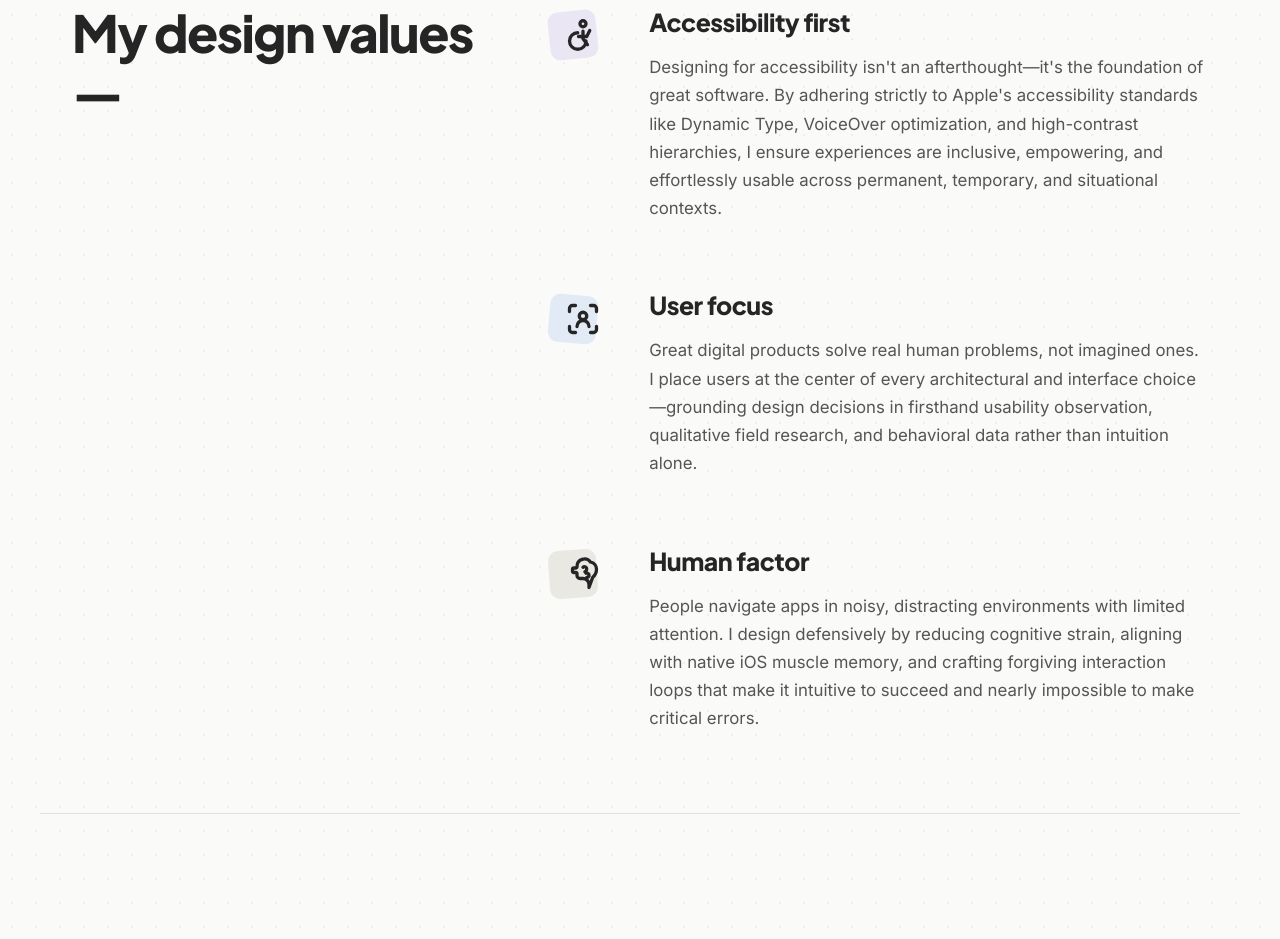
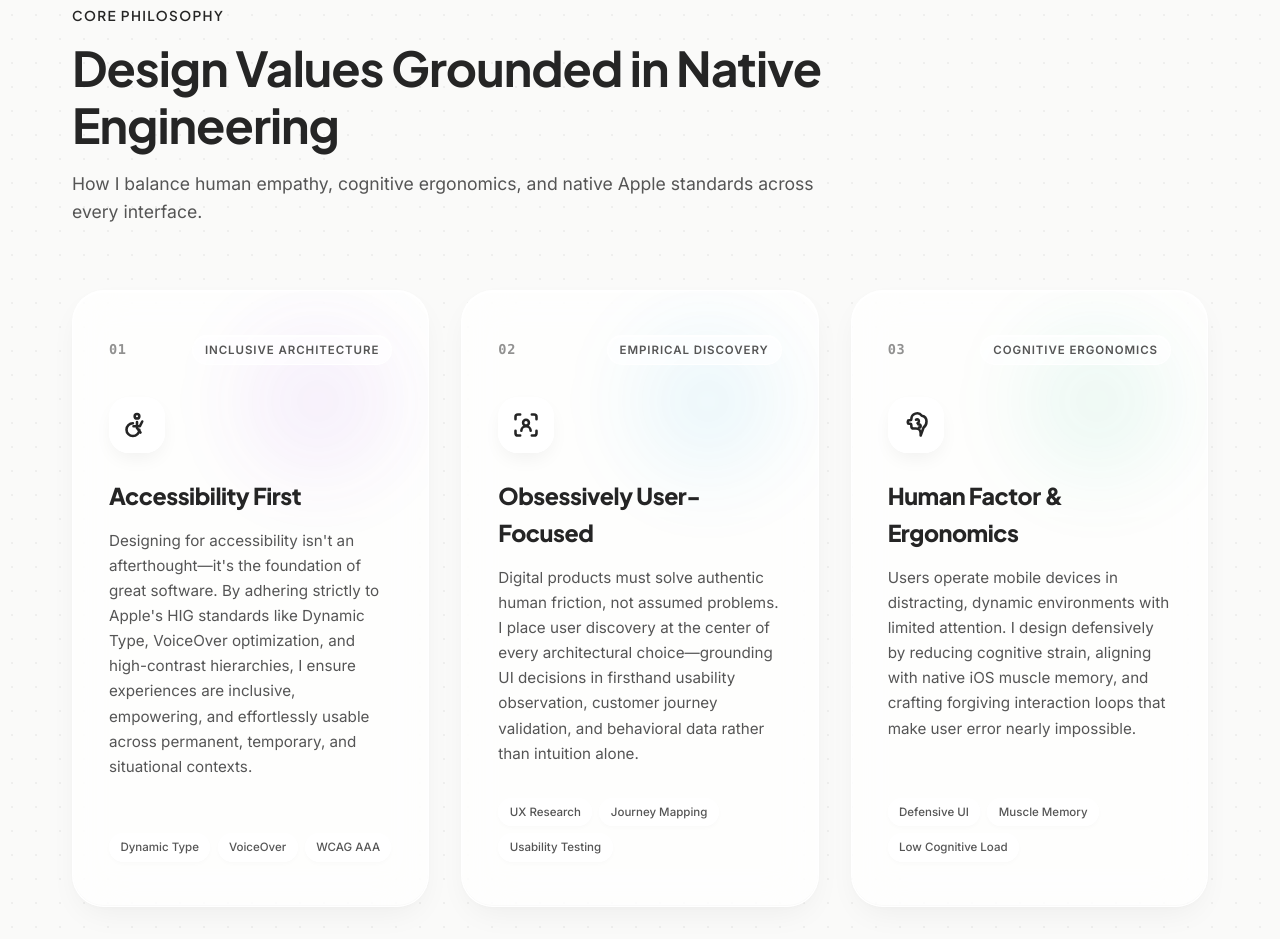
Before and after one commit to sgtandi/sgtandi.github.io, a plain HTML site: page index.html in a window 1280 px wide. Shown: the part 909-1848 px from the top of the page. Drawn offline with Linux system fonts and the light colour scheme.

Commit message:
feat: redesign Values section into Apple Liquid Glass Bento Grid

```diff
--- a/index.html
+++ b/index.html
@@ -105,40 +105,50 @@
         <!-- Design Values Section -->
         <section id="values" class="values-section">
             <div class="section-container">
-                <div class="values-grid">
-                    <div class="values-header">
-                        <div class="values-sticky-title">
-                            <h2 class="values-title">My design values —</h2>
+                <div class="values-header-wrap">
+                    <span class="section-label">Core Philosophy</span>
+                    <h2 class="section-title">Design Values Grounded in Native Engineering</h2>
+                    <p class="section-description">
+                        How I balance human empathy, cognitive ergonomics, and native Apple standards across every interface.
+                    </p>
                 </div>
+
+                <div class="values-bento-grid">
+                    <!-- Value 1: Accessibility -->
+                    <div class="value-bento-card bento-accessibility">
+                        <div class="bento-glow"></div>
+                        <div class="bento-card-top">
+                            <span class="bento-index">01</span>
+                            <span class="bento-badge">Inclusive Architecture</span>
                         </div>
-                    <div class="values-list">
-                        <!-- Value 1: Accessibility first -->
-                        <div class="value-item">
-                            <div class="value-icon-wrapper">
-                                <div class="value-icon-backdrop"></div>
-                                <div class="value-icon">
-                                    <svg xmlns="http://www.w3.org/2000/svg" width="36" height="36" viewBox="0 0 24 24" fill="none" stroke="currentColor" stroke-width="2.2" stroke-linecap="round" stroke-linejoin="round">
+                        <div class="bento-icon-box">
+                            <svg xmlns="http://www.w3.org/2000/svg" width="28" height="28" viewBox="0 0 24 24" fill="none" stroke="currentColor" stroke-width="2.2" stroke-linecap="round" stroke-linejoin="round">
                                 <circle cx="12" cy="4.5" r="2"/>
                                 <path d="M12 9.5v5l3 4"/>
                                 <path d="M9 13h5.5l2-4"/>
                                 <path d="M8.5 10.5A5.5 5.5 0 1 0 14 16"/>
                             </svg>
                         </div>
-                            </div>
-                            <div class="value-content">
-                                <h3>Accessibility first</h3>
-                                <p>
-                                    Designing for accessibility isn't an afterthought—it's the foundation of great software. By adhering strictly to Apple's accessibility standards like Dynamic Type, VoiceOver optimization, and high-contrast hierarchies, I ensure experiences are inclusive, empowering, and effortlessly usable across permanent, temporary, and situational contexts.
+                        <h3 class="bento-title">Accessibility First</h3>
+                        <p class="bento-text">
+                            Designing for accessibility isn't an afterthought—it's the foundation of great software. By adhering strictly to Apple's HIG standards like Dynamic Type, VoiceOver optimization, and high-contrast hierarchies, I ensure experiences are inclusive, empowering, and effortlessly usable across permanent, temporary, and situational contexts.
                         </p>
+                        <div class="bento-tags">
+                            <span class="val-pill">Dynamic Type</span>
+                            <span class="val-pill">VoiceOver</span>
+                            <span class="val-pill">WCAG AAA</span>
                         </div>
                     </div>
 
-                        <!-- Value 2: User focus -->
-                        <div class="value-item">
-                            <div class="value-icon-wrapper">
-                                <div class="value-icon-backdrop"></div>
-                                <div class="value-icon">
-                                    <svg xmlns="http://www.w3.org/2000/svg" width="36" height="36" viewBox="0 0 24 24" fill="none" stroke="currentColor" stroke-width="2.2" stroke-linecap="round" stroke-linejoin="round">
+                    <!-- Value 2: User Focus -->
+                    <div class="value-bento-card bento-user-focus">
+                        <div class="bento-glow"></div>
+                        <div class="bento-card-top">
+                            <span class="bento-index">02</span>
+                            <span class="bento-badge">Empirical Discovery</span>
+                        </div>
+                        <div class="bento-icon-box">
+                            <svg xmlns="http://www.w3.org/2000/svg" width="28" height="28" viewBox="0 0 24 24" fill="none" stroke="currentColor" stroke-width="2.2" stroke-linecap="round" stroke-linejoin="round">
                                 <path d="M3 7V5a2 2 0 0 1 2-2h2"/>
                                 <path d="M17 3h2a2 2 0 0 1 2 2v2"/>
                                 <path d="M21 17v2a2 2 0 0 1-2 2h-2"/>
@@ -147,33 +157,39 @@
                                 <path d="M8 17a4 4 0 0 1 8 0"/>
                             </svg>
                         </div>
-                            </div>
-                            <div class="value-content">
-                                <h3>User focus</h3>
-                                <p>
-                                    Great digital products solve real human problems, not imagined ones. I place users at the center of every architectural and interface choice—grounding design decisions in firsthand usability observation, qualitative field research, and behavioral data rather than intuition alone.
+                        <h3 class="bento-title">Obsessively User-Focused</h3>
+                        <p class="bento-text">
+                            Digital products must solve authentic human friction, not assumed problems. I place user discovery at the center of every architectural choice—grounding UI decisions in firsthand usability observation, customer journey validation, and behavioral data rather than intuition alone.
                         </p>
+                        <div class="bento-tags">
+                            <span class="val-pill">UX Research</span>
+                            <span class="val-pill">Journey Mapping</span>
+                            <span class="val-pill">Usability Testing</span>
                         </div>
                     </div>
 
-                        <!-- Value 3: Human factor -->
-                        <div class="value-item">
-                            <div class="value-icon-wrapper">
-                                <div class="value-icon-backdrop"></div>
-                                <div class="value-icon">
-                                    <svg xmlns="http://www.w3.org/2000/svg" width="36" height="36" viewBox="0 0 24 24" fill="none" stroke="currentColor" stroke-width="2.2" stroke-linecap="round" stroke-linejoin="round">
+                    <!-- Value 3: Human Factor -->
+                    <div class="value-bento-card bento-human-factor">
+                        <div class="bento-glow"></div>
+                        <div class="bento-card-top">
+                            <span class="bento-index">03</span>
+                            <span class="bento-badge">Cognitive Ergonomics</span>
+                        </div>
+                        <div class="bento-icon-box">
+                            <svg xmlns="http://www.w3.org/2000/svg" width="28" height="28" viewBox="0 0 24 24" fill="none" stroke="currentColor" stroke-width="2.2" stroke-linecap="round" stroke-linejoin="round">
                                 <path d="M16 21v-2a4 4 0 0 0-4-4h-2a2 2 0 0 1-2-2v-1a1 1 0 0 0-1-1H6a1 1 0 0 1-1-1v-1a1 1 0 0 1 1-1h1a1 1 0 0 0 1-1V7a5 5 0 0 1 9-3 5 5 0 0 1 4 4.9c0 2.2-1 4.1-2.5 5.3L16 21z"/>
                                 <path d="M12 7.5a1.5 1.5 0 0 1 2.5 1.2c0 .8-.5 1.5-1.2 1.8"/>
                                 <path d="M14 11.5a1.5 1.5 0 0 1 2 1.3c0 .8-.6 1.4-1.5 1.4"/>
                             </svg>
                         </div>
-                            </div>
-                            <div class="value-content">
-                                <h3>Human factor</h3>
-                                <p>
-                                    People navigate apps in noisy, distracting environments with limited attention. I design defensively by reducing cognitive strain, aligning with native iOS muscle memory, and crafting forgiving interaction loops that make it intuitive to succeed and nearly impossible to make critical errors.
+                        <h3 class="bento-title">Human Factor & Ergonomics</h3>
+                        <p class="bento-text">
+                            Users operate mobile devices in distracting, dynamic environments with limited attention. I design defensively by reducing cognitive strain, aligning with native iOS muscle memory, and crafting forgiving interaction loops that make user error nearly impossible.
                         </p>
-                            </div>
+                        <div class="bento-tags">
+                            <span class="val-pill">Defensive UI</span>
+                            <span class="val-pill">Muscle Memory</span>
+                            <span class="val-pill">Low Cognitive Load</span>
                         </div>
                     </div>
                 </div>
--- a/script.js
+++ b/script.js
@@ -45,8 +45,8 @@ document.addEventListener('DOMContentLoaded', () => {
 
     // 3. Scroll Reveal Animation using IntersectionObserver
     const revealElements = [
-        '.values-title',
-        '.value-item',
+        '.values-header-wrap',
+        '.value-bento-card',
         '.section-header',
         '.about-image-wrapper',
         '.about-text-content',
--- a/style.css
+++ b/style.css
@@ -592,135 +592,190 @@ section {
     font-size: 1.1rem;
 }
 
-/* Design Values Section */
+/* Design Values Section - Apple Liquid Glass Bento */
 .values-section {
-    padding: 7rem 2rem 5rem 2rem;
+    padding: 7rem 2rem;
     position: relative;
     border-bottom: 1px solid var(--border-color);
 }
 
-.values-grid {
+.values-header-wrap {
+    max-width: 760px;
+    margin-bottom: 4rem;
+}
+
+.values-bento-grid {
     display: grid;
-    grid-template-columns: 1fr 1.6fr;
-    gap: 4.5rem;
-    align-items: flex-start;
-}
-
-.values-sticky-title {
-    position: sticky;
-    top: 7rem;
-}
-
-.values-title {
+    grid-template-columns: repeat(3, 1fr);
+    gap: 2rem;
+}
+
+.value-bento-card {
+    background: var(--glass-bg);
+    backdrop-filter: var(--glass-blur);
+    -webkit-backdrop-filter: var(--glass-blur);
+    border: 1px solid var(--glass-border);
+    border-radius: 2rem;
+    padding: 2.75rem 2.25rem;
+    position: relative;
+    overflow: hidden;
+    display: flex;
+    flex-direction: column;
+    box-shadow: var(--glass-shadow), var(--glass-specular);
+    transition: var(--transition-smooth);
+}
+
+.value-bento-card:hover {
+    transform: translateY(-8px);
+    border-color: rgba(37, 37, 37, 0.25);
+    background: var(--glass-bg-hover);
+    box-shadow: 0 24px 50px -12px rgba(0, 0, 0, 0.09),
+                inset 0 1.5px 2px rgba(255, 255, 255, 1);
+}
+
+/* Ambient Radial Auras */
+.bento-glow {
+    position: absolute;
+    top: 0;
+    right: 0;
+    width: 220px;
+    height: 220px;
+    border-radius: 50%;
+    pointer-events: none;
+    opacity: 0.6;
+    transition: var(--transition-smooth);
+    filter: blur(40px);
+}
+
+.bento-accessibility .bento-glow {
+    background: radial-gradient(circle, rgba(147, 51, 234, 0.18) 0%, rgba(147, 51, 234, 0) 70%);
+}
+
+.bento-user-focus .bento-glow {
+    background: radial-gradient(circle, rgba(14, 165, 233, 0.18) 0%, rgba(14, 165, 233, 0) 70%);
+}
+
+.bento-human-factor .bento-glow {
+    background: radial-gradient(circle, rgba(16, 185, 129, 0.18) 0%, rgba(16, 185, 129, 0) 70%);
+}
+
+.value-bento-card:hover .bento-glow {
+    opacity: 1;
+    transform: scale(1.25);
+}
+
+/* Card Top Row */
+.bento-card-top {
+    display: flex;
+    justify-content: space-between;
+    align-items: center;
+    margin-bottom: 2rem;
+    position: relative;
+    z-index: 2;
+}
+
+.bento-index {
+    font-family: -apple-system-monospaced, 'SF Mono', Menlo, monospace;
+    font-size: 0.85rem;
+    font-weight: 700;
+    color: var(--text-primary);
+    opacity: 0.5;
+    letter-spacing: 0.05em;
+}
+
+.bento-badge {
+    font-size: 0.72rem;
+    font-weight: 700;
+    text-transform: uppercase;
+    letter-spacing: 0.08em;
+    padding: 0.3rem 0.75rem;
+    border-radius: 9999px;
+    background: rgba(255, 255, 255, 0.6);
+    border: 1px solid rgba(255, 255, 255, 0.85);
+    box-shadow: inset 0 1px 0.5px #FFFFFF;
+    color: var(--text-secondary);
+}
+
+/* Frosted Glass Icon Medallion */
+.bento-icon-box {
+    width: 56px;
+    height: 56px;
+    border-radius: 1.25rem;
+    background: rgba(255, 255, 255, 0.85);
+    backdrop-filter: blur(12px);
+    -webkit-backdrop-filter: blur(12px);
+    border: 1px solid rgba(255, 255, 255, 0.95);
+    box-shadow: 0 8px 20px -4px rgba(0, 0, 0, 0.06), inset 0 1px 1.5px #FFFFFF;
+    display: flex;
+    align-items: center;
+    justify-content: center;
+    color: var(--text-primary);
+    margin-bottom: 1.5rem;
+    position: relative;
+    z-index: 2;
+    transition: var(--transition-smooth);
+}
+
+.value-bento-card:hover .bento-icon-box {
+    transform: scale(1.08) translateY(-2px);
+    border-color: rgba(37, 37, 37, 0.2);
+}
+
+.bento-title {
     font-family: var(--font-head);
-    font-size: clamp(2.2rem, 4vw, 3.2rem);
+    font-size: 1.45rem;
     font-weight: 800;
     color: var(--text-primary);
-    letter-spacing: -0.03em;
-    line-height: 1.15;
-}
-
-.values-list {
-    display: flex;
-    flex-direction: column;
-    gap: 4rem;
-}
-
-.value-item {
-    display: flex;
-    gap: 2.25rem;
-    align-items: flex-start;
-    transition: var(--transition-smooth);
-}
-
-.value-icon-wrapper {
-    position: relative;
-    width: 60px;
-    height: 60px;
-    flex-shrink: 0;
-    display: flex;
-    align-items: center;
-    justify-content: center;
-    margin-top: 0.15rem;
-}
-
-/* Offset playful pastel backdrop square matching design reference */
-.value-icon-backdrop {
-    position: absolute;
-    top: 6px;
-    left: -4px;
-    width: 48px;
-    height: 48px;
-    border-radius: 10px;
-    z-index: 1;
-    transition: var(--transition-smooth);
-}
-
-.value-item:nth-child(1) .value-icon-backdrop {
-    transform: rotate(-6deg);
-    background: #EAE6F4; /* Soft lavender tint */
-}
-
-.value-item:nth-child(2) .value-icon-backdrop {
-    transform: rotate(5deg);
-    background: #E2EAF5; /* Soft slate/ice tint */
-}
-
-.value-item:nth-child(3) .value-icon-backdrop {
-    transform: rotate(-4deg);
-    background: #EAE8E3; /* Soft warm pebble tint */
-}
-
-.value-icon {
+    margin-bottom: 0.85rem;
+    letter-spacing: -0.02em;
     position: relative;
     z-index: 2;
-    color: var(--text-primary);
-    display: flex;
-    align-items: center;
-    justify-content: center;
+}
+
+.bento-text {
+    font-size: 0.95rem;
+    color: var(--text-secondary);
+    line-height: 1.65;
+    margin-bottom: 2rem;
+    flex-grow: 1;
+    position: relative;
+    z-index: 2;
+}
+
+/* Micro-tags row at card bottom */
+.bento-tags {
+    display: flex;
+    flex-wrap: wrap;
+    gap: 0.45rem;
+    margin-top: auto;
+    position: relative;
+    z-index: 2;
+}
+
+.val-pill {
+    font-size: 0.72rem;
+    font-weight: 500;
+    background: rgba(255, 255, 255, 0.65);
+    backdrop-filter: blur(8px);
+    -webkit-backdrop-filter: blur(8px);
+    border: 1px solid rgba(255, 255, 255, 0.85);
+    padding: 0.25rem 0.65rem;
+    border-radius: 9999px;
+    color: var(--text-secondary);
+    box-shadow: 0 2px 4px rgba(0, 0, 0, 0.02), inset 0 1px 0.5px rgba(255, 255, 255, 0.95);
     transition: var(--transition-quick);
 }
 
-.value-item:hover .value-icon-backdrop {
-    transform: rotate(0deg) scale(1.12);
-}
-
-.value-item:hover .value-icon {
-    transform: translateY(-2px);
-}
-
-.value-content h3 {
-    font-size: 1.55rem;
-    font-weight: 800;
-    color: var(--text-primary);
-    margin-bottom: 0.65rem;
-    letter-spacing: -0.02em;
-    font-family: var(--font-head);
-}
-
-.value-content p {
-    font-size: 1.05rem;
-    color: var(--text-secondary);
-    line-height: 1.68;
-    max-width: 580px;
-}
-
-@media (max-width: 868px) {
-    .values-grid {
+.val-pill:hover {
+    background: rgba(255, 255, 255, 0.95);
+    color: var(--text-primary);
+    border-color: rgba(37, 37, 37, 0.2);
+}
+
+@media (max-width: 1024px) {
+    .values-bento-grid {
         grid-template-columns: 1fr;
-        gap: 2.5rem;
-    }
-
-    .values-sticky-title {
-        position: static;
-    }
-
-    .values-list {
-        gap: 2.75rem;
-    }
-
-    .value-item {
-        gap: 1.5rem;
+        gap: 2rem;
     }
 }
 
```
Lines whose indentation alone changed are shown as unchanged.
